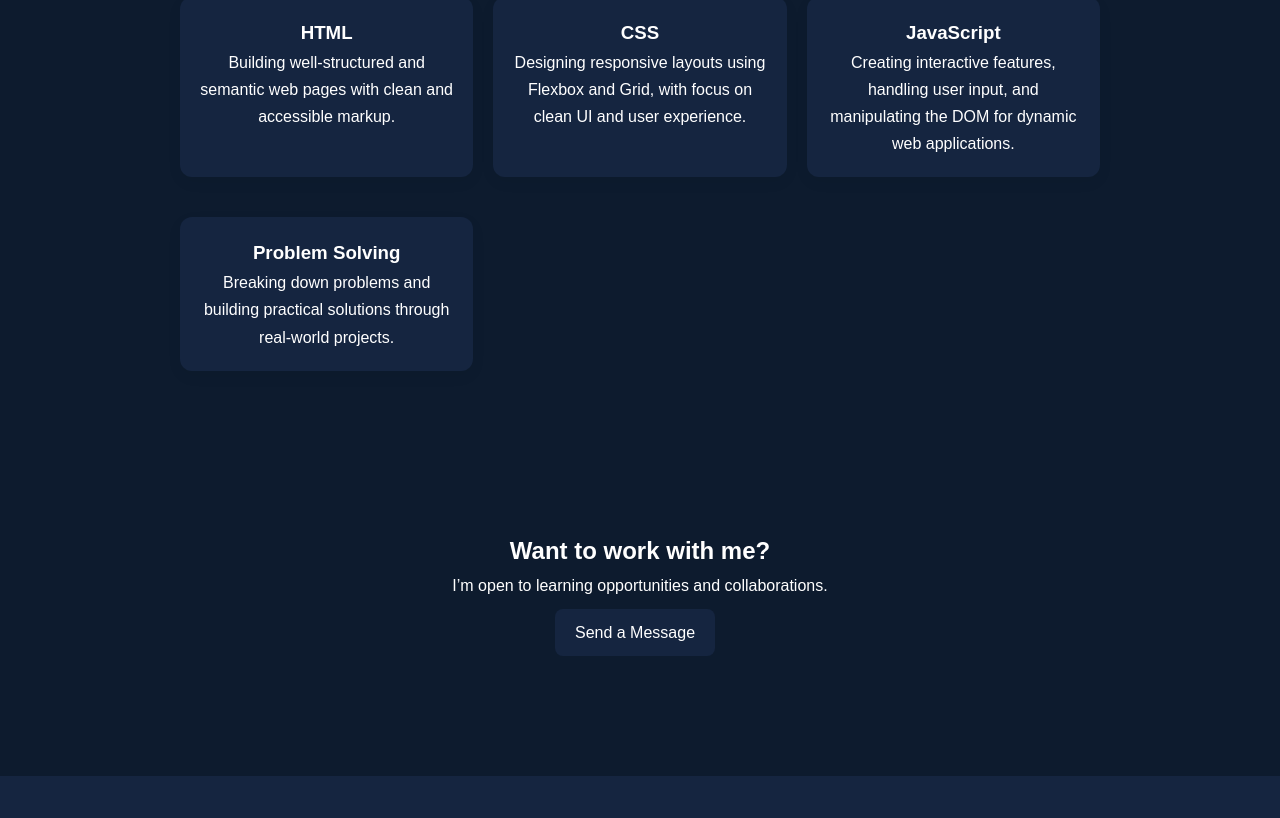
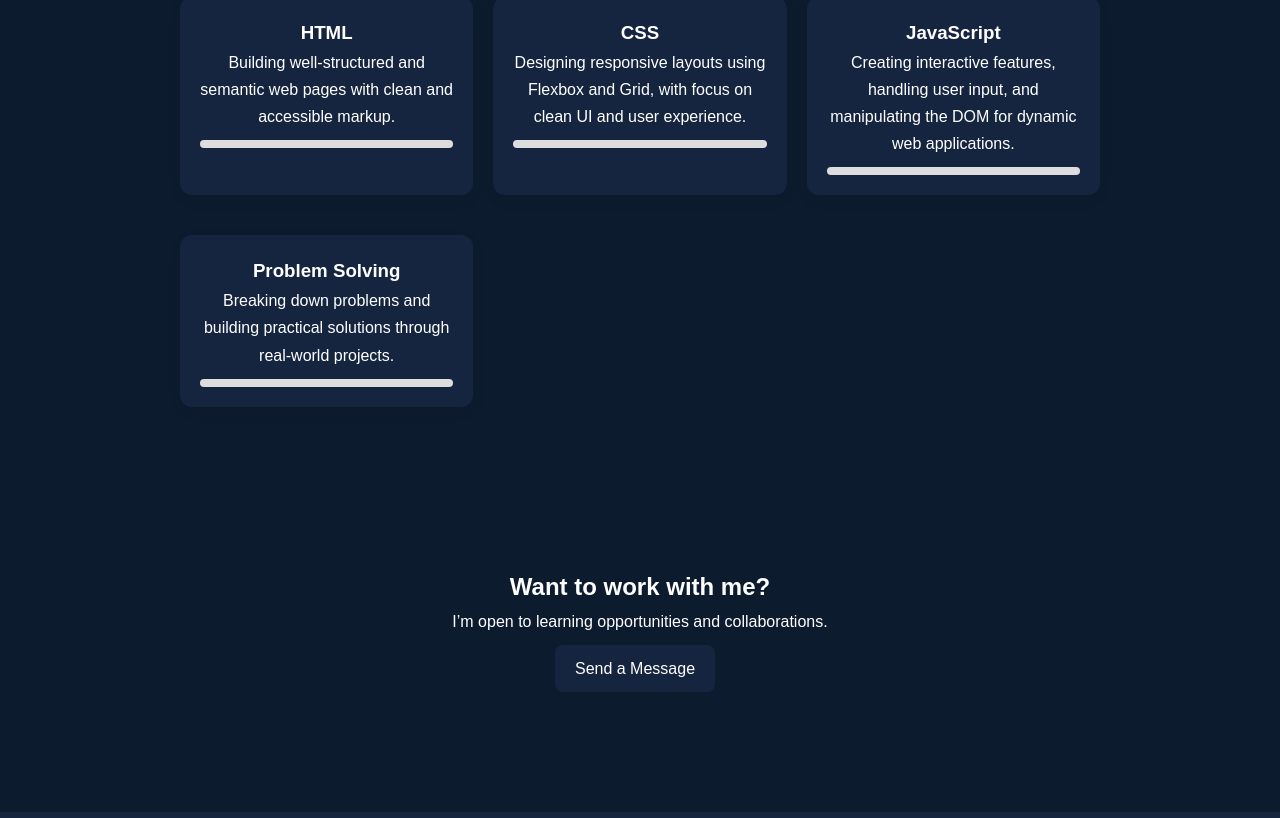
Before and after one commit to Pres-010/WebDev-IAP, a plain HTML site: page index.html in a window 1280 px wide. Shown: the part 899-1717 px from the top of the page. Drawn offline with Linux system fonts and the light colour scheme.

Commit message:
Implement skill bar styles for skill levels
Add skill bar styles for skill levels in CSS.

```diff
--- a/portfolio.css
+++ b/portfolio.css
@@ -197,7 +197,26 @@ a:hover, button:hover {
   transform: translateY(-8px);
   box-shadow: 0 10px 25px rgba(0,0,0,0.1);
 }
+.skill-bar {
+  width: 100%;
+  height: 8px;
+  background: #ddd;
+  border-radius: 5px;
+  margin-top: 10px;
+  overflow: hidden;
+}
 
+.skill-level {
+  height: 100%;
+  background: var(--accent);
+  border-radius: 5px;
+}
+
+/* Skill Levels */
+.skill-level.html { width: 80%; }
+.skill-level.css { width: 70%; }
+.skill-level.js { width: 60%; }
+.skill-level.problem { width: 75%; }
 /* GRID */
 .grid {
   display: grid;
```
